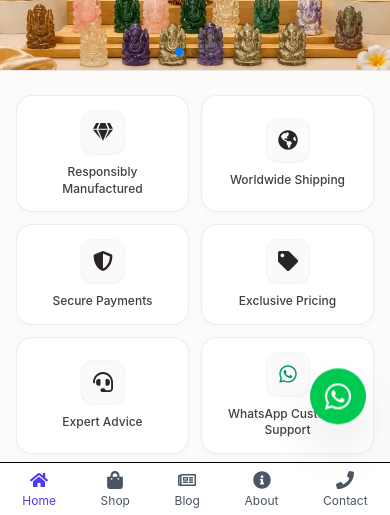
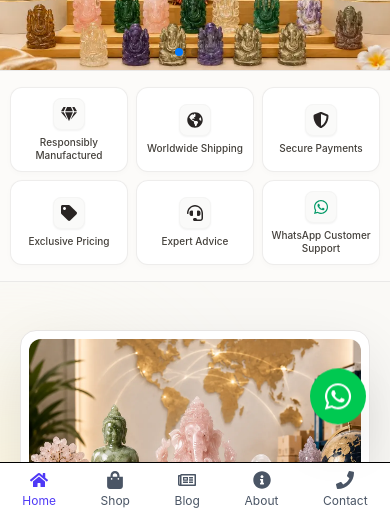
Before and after one commit to rahulku1998/CrystalJaipuriaFronted, a React (Vite) app: page / in a window 390 px wide. Shown: the part 327-842 px from the top of the page. Built offline with nearby package versions, Linux system fonts and the light colour scheme; no server answers.

Commit message:
Update FeaturesBar on mobile to clean 3x2 grid (exactly 2 lines of 3 items each)

```diff
--- a/src/Components/FeaturesBar.jsx
+++ b/src/Components/FeaturesBar.jsx
@@ -12,32 +12,32 @@ const features = [
   {
     id: 1,
     title: "Responsibly Manufactured",
-    icon: <FaGem className="text-xl text-stone-800 group-hover:text-indigo-600 transition-colors" aria-hidden="true" />,
+    icon: <FaGem className="text-base sm:text-xl text-stone-800 group-hover:text-indigo-600 transition-colors" aria-hidden="true" />,
   },
   {
     id: 2,
     title: "Worldwide Shipping",
-    icon: <FaGlobeAmericas className="text-xl text-stone-800 group-hover:text-indigo-600 transition-colors" aria-hidden="true" />,
+    icon: <FaGlobeAmericas className="text-base sm:text-xl text-stone-800 group-hover:text-indigo-600 transition-colors" aria-hidden="true" />,
   },
   {
     id: 3,
     title: "Secure Payments",
-    icon: <FaShieldAlt className="text-xl text-stone-800 group-hover:text-indigo-600 transition-colors" aria-hidden="true" />,
+    icon: <FaShieldAlt className="text-base sm:text-xl text-stone-800 group-hover:text-indigo-600 transition-colors" aria-hidden="true" />,
   },
   {
     id: 4,
     title: "Exclusive Pricing",
-    icon: <FaTag className="text-xl text-stone-800 group-hover:text-indigo-600 transition-colors" aria-hidden="true" />,
+    icon: <FaTag className="text-base sm:text-xl text-stone-800 group-hover:text-indigo-600 transition-colors" aria-hidden="true" />,
   },
   {
     id: 5,
     title: "Expert Advice",
-    icon: <FaHeadset className="text-xl text-stone-800 group-hover:text-indigo-600 transition-colors" aria-hidden="true" />,
+    icon: <FaHeadset className="text-base sm:text-xl text-stone-800 group-hover:text-indigo-600 transition-colors" aria-hidden="true" />,
   },
   {
     id: 6,
     title: "WhatsApp Customer Support",
-    icon: <FaWhatsapp className="text-xl text-emerald-600 group-hover:scale-110 transition-transform" aria-hidden="true" />,
+    icon: <FaWhatsapp className="text-base sm:text-xl text-emerald-600 group-hover:scale-110 transition-transform" aria-hidden="true" />,
     link: "https://api.whatsapp.com/send?phone=918955613237&text=Hello%20Crystal%20Jaipuria,%20I%20have%20an%20inquiry.",
   },
 ];
@@ -46,23 +46,24 @@ export default function FeaturesBar() {
   return (
     <section
       aria-label="Crystal Jaipuria Value Propositions"
-      className="w-full bg-[#fcfbf9] border-y border-stone-200/80 py-6 sm:py-7 shadow-[0_2px_12px_rgba(0,0,0,0.02)]"
+      className="w-full bg-[#fcfbf9] border-y border-stone-200/80 py-4 sm:py-6 shadow-[0_2px_12px_rgba(0,0,0,0.02)]"
     >
-      <div className="max-w-7xl mx-auto px-4 sm:px-6 lg:px-8">
-        <div className="grid grid-cols-2 md:grid-cols-3 lg:grid-cols-6 gap-3 sm:gap-4 lg:gap-5 items-stretch">
+      <div className="max-w-7xl mx-auto px-2.5 sm:px-6 lg:px-8">
+        {/* Mobile: 3 items per line (2 lines total), Desktop: 6 items in 1 line */}
+        <div className="grid grid-cols-3 lg:grid-cols-6 gap-2 sm:gap-3.5 lg:gap-5 items-stretch">
           {features.map((item) => {
             const cardContent = (
-              <div className="group h-full flex flex-col items-center justify-center text-center p-3.5 sm:p-4 rounded-2xl bg-white border border-stone-200/70 shadow-[0_2px_8px_rgba(0,0,0,0.02)] transition-all duration-300 hover:border-indigo-200 hover:shadow-md hover:-translate-y-0.5 cursor-default">
+              <div className="group h-full min-h-[85px] sm:min-h-[105px] flex flex-col items-center justify-center text-center p-2 sm:p-3.5 rounded-xl sm:rounded-2xl bg-white border border-stone-200/70 shadow-[0_2px_6px_rgba(0,0,0,0.02)] transition-all duration-300 hover:border-indigo-200 hover:shadow-md hover:-translate-y-0.5 cursor-default">
                 {/* Icon Container */}
                 <div
-                  className="h-11 w-11 flex items-center justify-center rounded-xl bg-stone-50 border border-stone-100 mb-2.5 transition-all duration-300 group-hover:bg-indigo-50 group-hover:border-indigo-200 shadow-xs"
+                  className="h-8 w-8 sm:h-11 sm:w-11 flex items-center justify-center rounded-lg sm:rounded-xl bg-stone-50 border border-stone-100 mb-1.5 sm:mb-2 transition-all duration-300 group-hover:bg-indigo-50 group-hover:border-indigo-200 shadow-xs"
                   aria-hidden="true"
                 >
                   {item.icon}
                 </div>
 
                 {/* Title */}
-                <span className="text-xs sm:text-[13px] font-medium text-stone-700 leading-snug group-hover:text-indigo-700 transition-colors">
+                <span className="text-[10px] sm:text-xs lg:text-[13px] font-medium text-stone-700 leading-tight group-hover:text-indigo-700 transition-colors line-clamp-2">
                   {item.title}
                 </span>
               </div>
@@ -76,7 +77,7 @@ export default function FeaturesBar() {
                   target="_blank"
                   rel="noopener noreferrer"
                   aria-label="Contact Crystal Jaipuria on WhatsApp for Customer Support"
-                  className="block h-full cursor-pointer focus:outline-hidden focus:ring-2 focus:ring-indigo-500 rounded-2xl"
+                  className="block h-full cursor-pointer focus:outline-hidden focus:ring-2 focus:ring-indigo-500 rounded-xl sm:rounded-2xl"
                 >
                   {cardContent}
                 </a>
```
